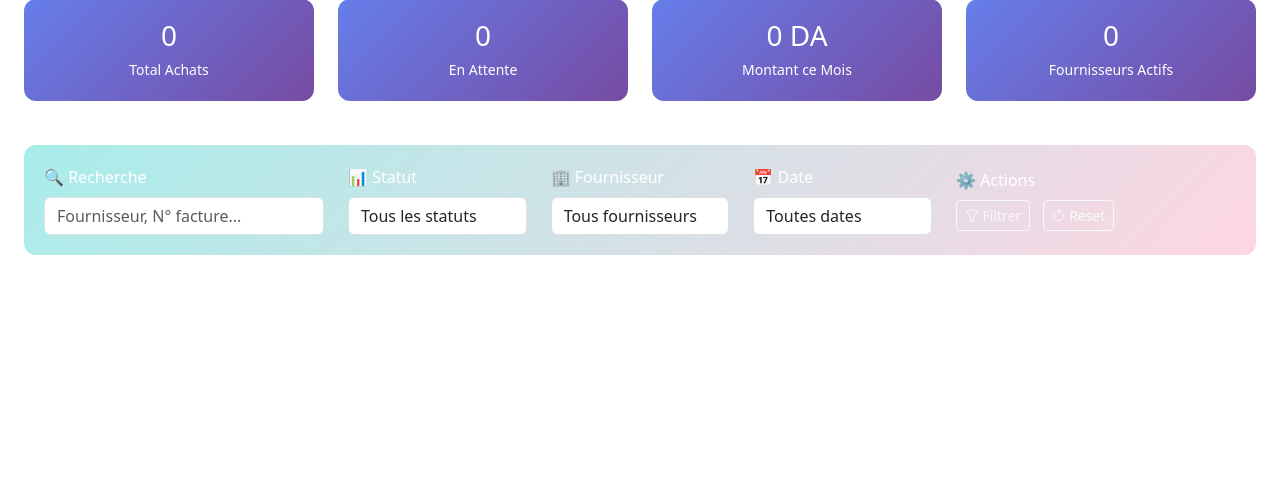
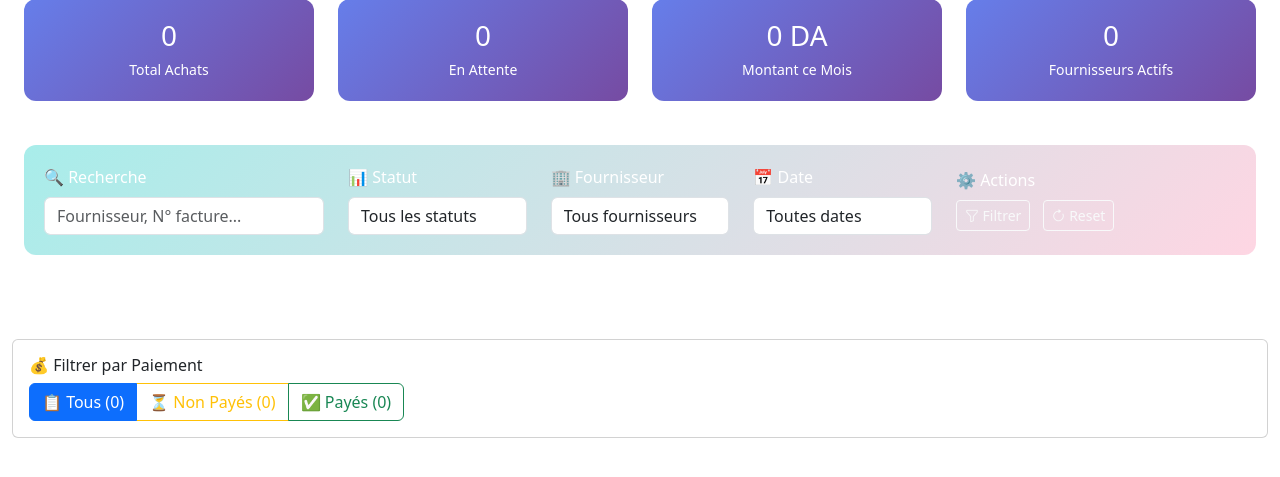
Before and after one commit to infocrasher/fee-maison-erp, a Flask app: page /admin/purchases/ in a window 1280 px wide. Shown: the part 279-756 px from the top of the page. Run offline with Flask 3, Linux system fonts and the light colour scheme; the visitor is signed in with stand-in values (Sample User, id 1); data comes from the database, SQL or seed files in the repository; data that the repository does not hold is empty; some libraries are stand-ins or nearby versions.

Commit message:
🔄 A52502:45170-332025n4 4RP 19/06/2025 02:45:33ée 6AMi33170n - {19/06/2025 02:45ilenAM45e} [{19AM02:45e02:45i45e}]

```diff
--- a/app/templates/purchases/list_purchases.html
+++ b/app/templates/purchases/list_purchases.html
@@ -364,6 +364,32 @@
 <script>
     window.csrfToken = document.querySelector('meta[name=csrf-token]').getAttribute('content');
 </script>
+
+<!-- ✅ NOUVEAUX FILTRES : Statut de paiement -->
+<div class="row mb-3">
+    <div class="col-12">
+        <div class="card">
+            <div class="card-body">
+                <h6 class="card-title">💰 Filtrer par Paiement</h6>
+                <div class="btn-group" role="group">
+                    <a href="{{ url_for('purchases.list_purchases', payment_status='all') }}"
+                       class="btn btn-outline-primary {{ 'active' if current_payment_filter == 'all' else '' }}">
+                        📋 Tous ({{ total_purchases }})
+                    </a>
+                    <a href="{{ url_for('purchases.list_purchases', payment_status='unpaid') }}"
+                       class="btn btn-outline-warning {{ 'active' if current_payment_filter == 'unpaid' else '' }}">
+                        ⏳ Non Payés ({{ unpaid_purchases }})
+                    </a>
+                    <a href="{{ url_for('purchases.list_purchases', payment_status='paid') }}"
+                       class="btn btn-outline-success {{ 'active' if current_payment_filter == 'paid' else '' }}">
+                        ✅ Payés ({{ paid_purchases }})
+                    </a>
+                </div>
+            </div>
+        </div>
+    </div>
+</div>
+
 {% endblock %}
 
 {% block scripts %}
```
